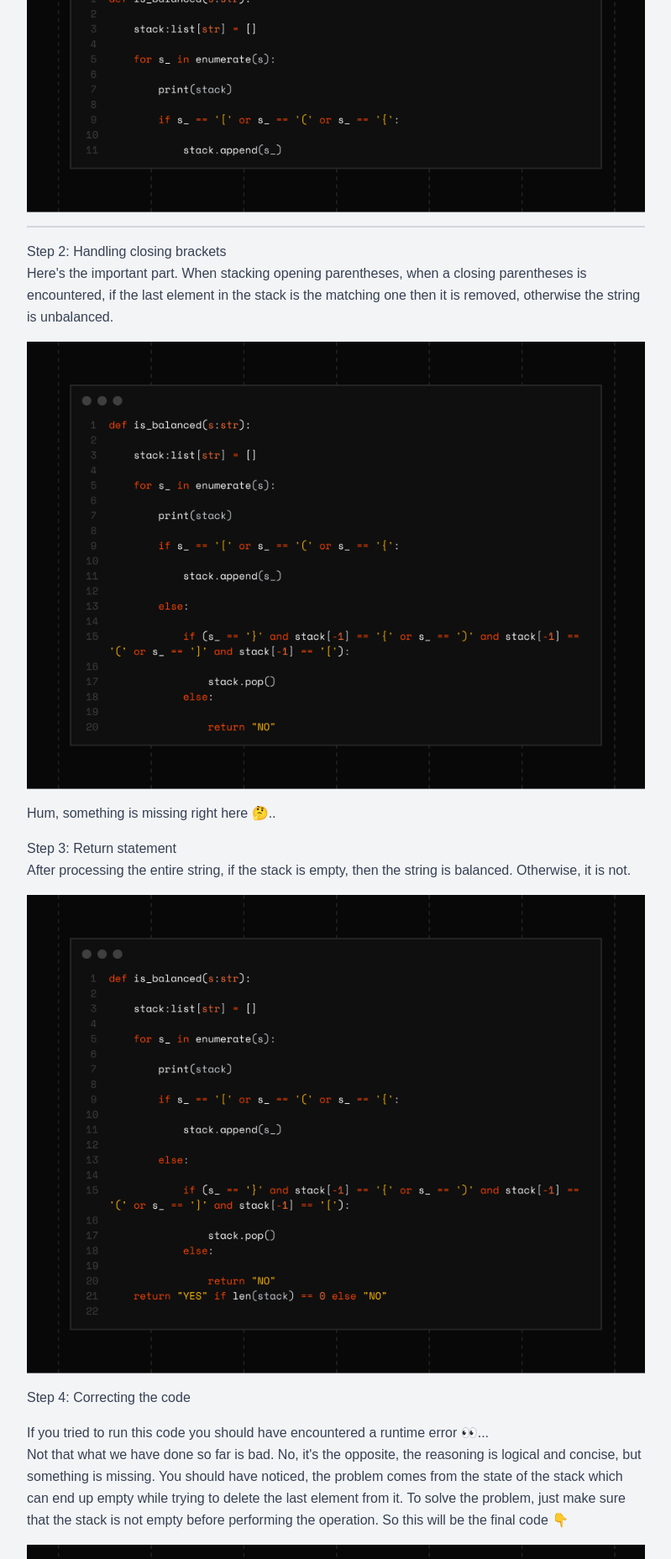
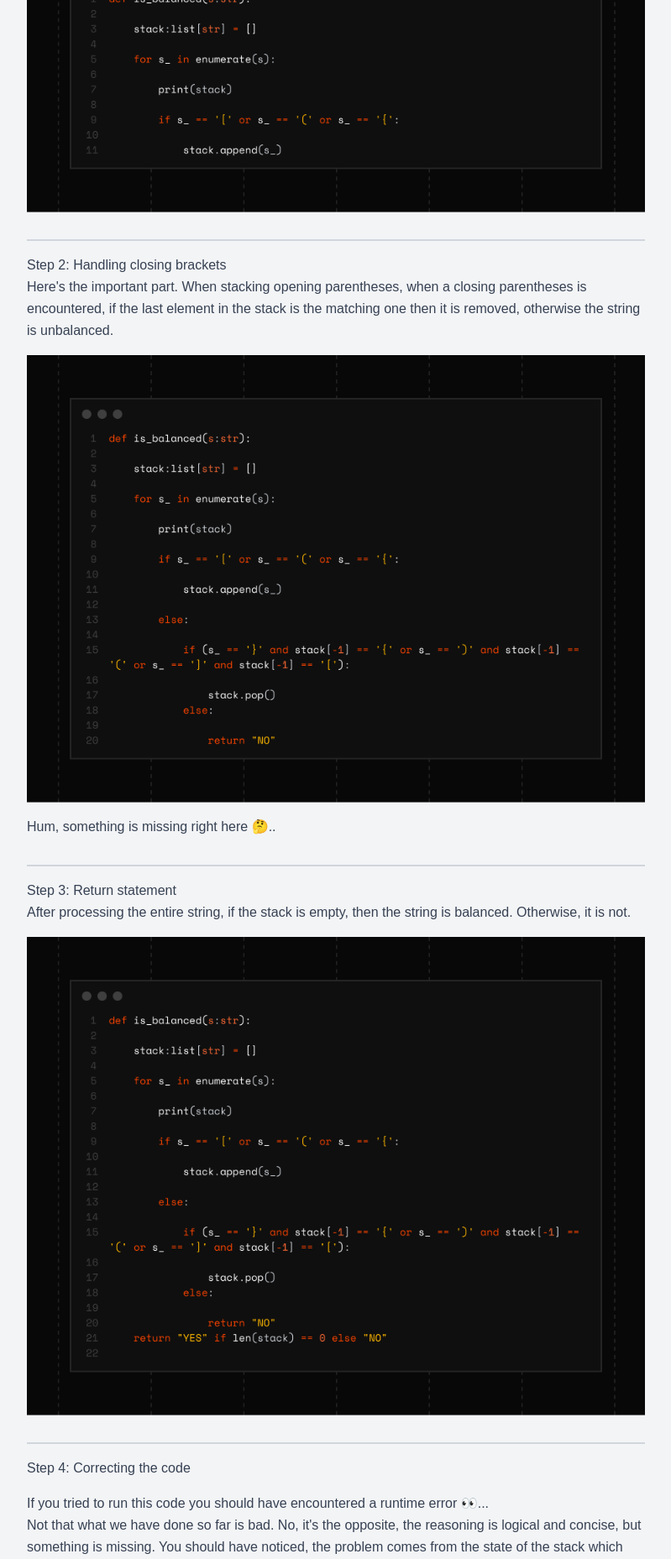
Before and after one commit to PrunelMel/DEVO, a Next.js app: page /articles/hackerRank/balancedBracket in a window 1280 px wide. Shown: the part 1227-3084 px from the top of the page at 84% size, without its empty margins (32-831 px from the left). Built offline with nearby package versions, Linux system fonts and the light colour scheme.

Commit message:
updating article structure

```diff
--- a/src/app/articles/hackerRank/balancedBracket/page.tsx
+++ b/src/app/articles/hackerRank/balancedBracket/page.tsx
@@ -1,5 +1,6 @@
 import React from 'react';
 import CharLighter from '@/components/CharLighter';
+import Divider from '@/components/Divider';
 export default function page() {
   return (
     <div className="min-h-screen bg-white">
@@ -73,8 +74,7 @@ export default function page() {
                 When we encounter a closing bracket, we check if the corresponding opening bracket is present.
 
               </p>
-              <p className="text-gray-700 leading-relaxed mb-6">
-              </p>
+              <p className="text-gray-700 leading-relaxed mb-6"></p>
               {/* <ul className="space-y-4 text-gray-700">
                 <li className="leading-relaxed">
                   • If we see opening string Whre string {'('} we stack ']' We its tach rack. I. If we stac If we ppp the stack empty or the the top the stach ied nott masl a ompaning unblanced.
@@ -96,18 +96,20 @@ export default function page() {
                   <span>Step 1: Iterating through the string and looking for opening brackets</span>
                   <img  className="mt-4" src="/hackerRank/balancedBrackets/ray-so-export.png" alt="" />
                 </div>
-                <div className="border border-solid border-gray-300 mt-4"></div>
+                <Divider/>
                 <div className="mt-4">
                   <span>Step 2: Handling closing brackets</span>
                   <p>Here's the important part. When stacking opening parentheses, when a closing parentheses is encountered, if the last element in the stack is the matching one then it is removed, otherwise the string is unbalanced.</p>
                   <img  className="mt-4" src="/hackerRank/balancedBrackets/ray-so-export3.png" alt="" />
                   <p className="mt-4">Hum, something is missing right here 🤔..</p>
                 </div>
+                <Divider/>
                 <div className="mt-4">
                   <span>Step 3: Return statement</span>
                   <p>After processing the entire string, if the stack is empty, then the string is balanced. Otherwise, it is not.</p>
                   <img src="/hackerRank/balancedBrackets/ray-so-export4.png" alt="" className="mt-4"/>
                 </div>
+                <Divider/>
                 <div className="mt-4">
                   <span>Step 4: Correcting the code</span>
                    <p className="mt-4">
```
